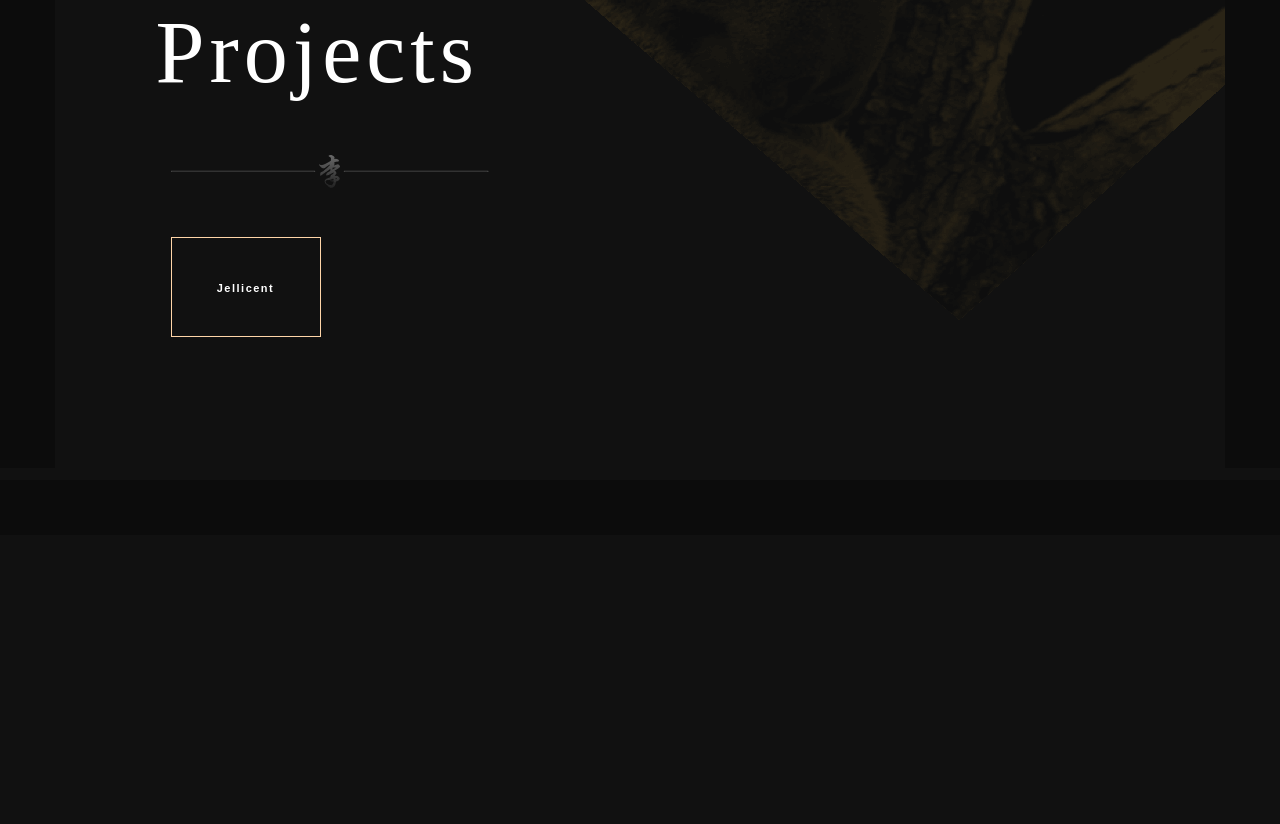
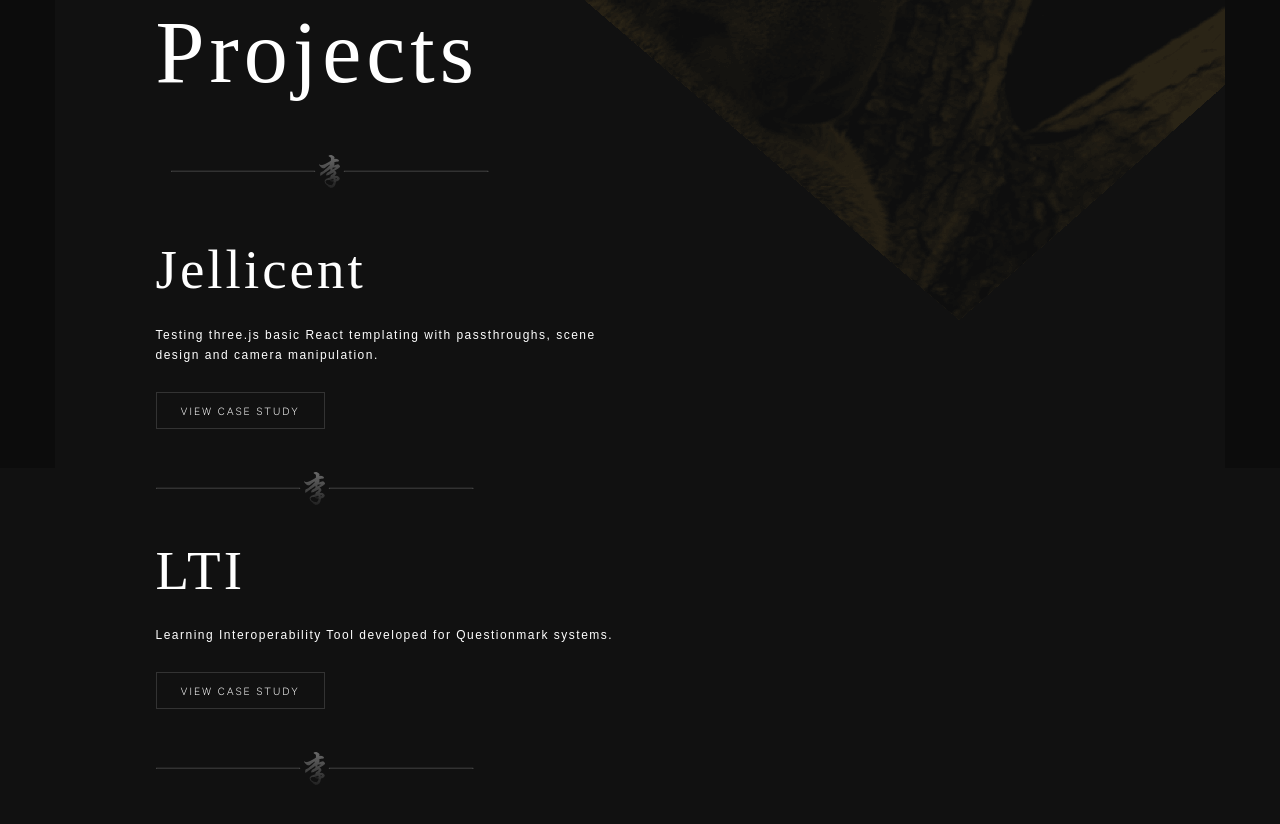
Before and after one commit to anson-li/react-portfolio-site, a React (Create React App) app: page /projects in a window 1280 px wide. Shown: the part 332-1156 px from the top of the page. Before the commit the page ends 867 px from the top, so only its background shows below. Built offline with nearby package versions, Linux system fonts and the light colour scheme; a web font is replaced by a local one.

Commit message:
Did something similar to the Work for the Projects

```diff
--- a/src/pages/Projects/common/BoxLink/index.js
+++ b/src/pages/Projects/common/BoxLink/index.js
@@ -7,7 +7,18 @@ class BoxLink extends PureComponent {
   render() {
     return (
       <div className="box-outline">
-        <Link to={this.props.href} href={this.props.href}>{this.props.text}</Link>
+      { this.props.internalRef &&
+        <Link to={this.props.interalRef} href={this.props.href}>
+          <h4 className="box-title">{this.props.title}</h4>
+          <div className="box-description">{this.props.description}</div>
+        </Link>
+      }
+      { this.props.externalRef &&
+        <a href={this.props.externalRef}>
+          <h4 className="box-title">{this.props.title}</h4>
+          <div className="box-description">{this.props.description}</div>
+        </a>
+      }
       </div>
     );
   }
--- a/src/pages/Projects/common/BoxLink/style.scss
+++ b/src/pages/Projects/common/BoxLink/style.scss
@@ -1,9 +1,8 @@
 .box-outline {
   height: 100px;
-  line-height: 100px;
   white-space: nowrap;
-  width: 150px;
+  width: 100%;
   border: 0.5px #FFD5A8 solid;
-  text-align: center;
-  font-weight: bold;
+  margin-bottom: 3rem;
+  padding: 15px;
 }
--- a/src/pages/Projects/index.js
+++ b/src/pages/Projects/index.js
@@ -9,7 +9,8 @@ import Border from '../../common/Border';
 import LineBreak from '../../web/assets/line-break.png';
 import WorkBackground from '../../web/assets/background/bg-work.png';
 
-import BoxLink from './common/BoxLink';
+import { Link } from 'react-router-dom';
+
 
 class Projects extends PureComponent {
   componentDidMount() {
@@ -46,15 +47,61 @@ class Projects extends PureComponent {
                 <div className="spacer-xs"></div>
                 <br />
 
-                <div className="col-md-12">
+                <div className="wow fadeIn">
+                  <h3>Jellicent</h3>
+                  <br />
+
+                  <div className="col-md-12 no-padding">
+                    <div className="col-md-6 no-padding">
+                      <p>
+                      Testing three.js basic React templating with passthroughs, scene design and camera manipulation.
+                      </p>
+                      <br />
+                    </div>
+                  </div>
+                  <div className="col-md-12 no-padding">
+                    <div className="col-md-6 no-padding">
+                      <p>
+                        <Link to="/jellicent" href="/jellicent" className="btn">View case study</Link>
+                      </p>
+                      <div className="spacer-xs"></div>
+                    </div>
+                  </div>
+                  <div className="col-md-12 no-padding">
+                    <div className="center-sm paddingtop-0">
+                      <img className="line-break" src={LineBreak} alt="Line break"/>
+                    </div>
+                    <div className="spacer-xs"></div>
+                  </div>
+                </div>
 
                 <div className="wow fadeIn">
-                  <BoxLink
-                    text="Jellicent"
-                    href="/jellicent"
-                  />
+                  <h3>LTI</h3>
+                  <br />
+
+                  <div className="col-md-12 no-padding">
+                    <div className="col-md-6 no-padding">
+                      <p>
+                      Learning Interoperability Tool developed for Questionmark systems.
+                      </p>
+                      <br />
+                    </div>
+                  </div>
+                  <div className="col-md-12 no-padding">
+                    <div className="col-md-6 no-padding">
+                      <p>
+                        <a href="https://github.com/questionmark/qm-lti" className="btn">View case study</a>
+                      </p>
+                      <div className="spacer-xs"></div>
+                    </div>
+                  </div>
+                  <div className="col-md-12 no-padding">
+                    <div className="center-sm paddingtop-0">
+                      <img className="line-break" src={LineBreak} alt="Line break"/>
+                    </div>
+                    <div className="spacer-xs"></div>
+                  </div>
                 </div>
-              </div>
             </div>
             <div className="spacer-sm"></div>
             <div className="flex-container container">
```
